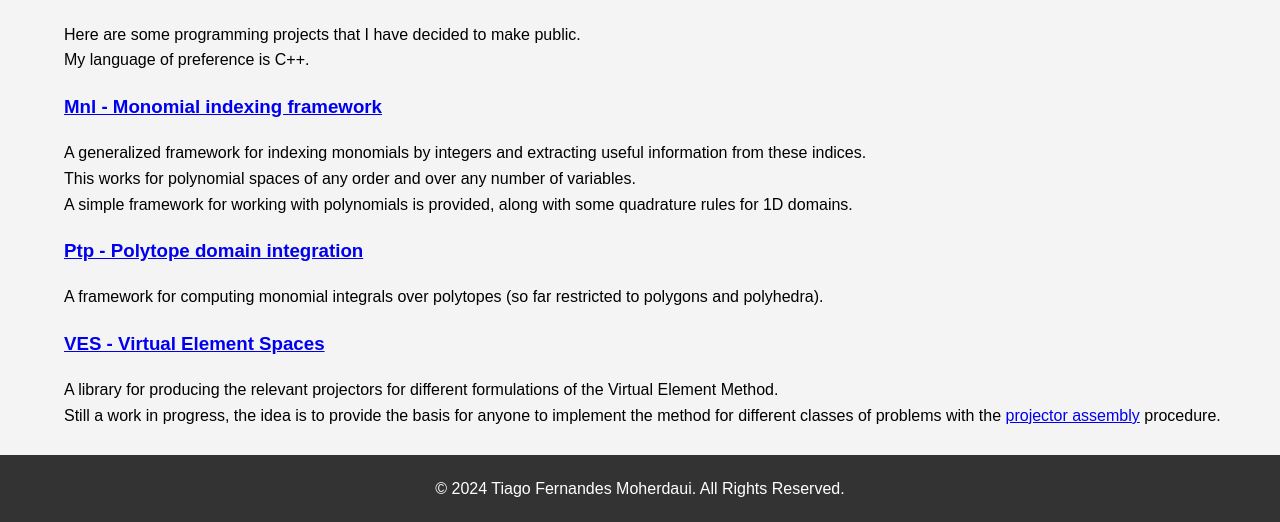
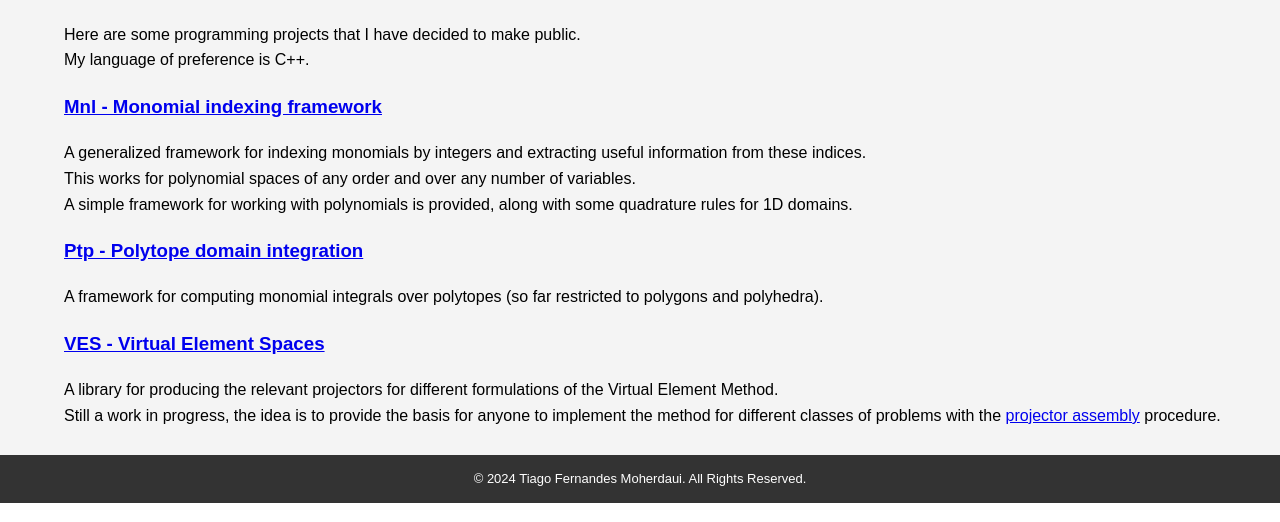
Before and after one commit to tiagomhrd/tiagomhrd.github.io, a plain HTML site: page index.html in a window 1280 px wide. Shown: the part 3523-4045 px from the top of the page. Drawn offline with Linux system fonts and the light colour scheme.

Commit message:
reduced footer font

```diff
--- a/styles.css
+++ b/styles.css
@@ -89,7 +89,8 @@ footer {
     background: #333;
     color: #fff;
     text-align: center;
-    padding: 5px 0px 5px 0px;
+    font-size:small;
+    padding: 1px 0px 1px 0px;
     position: static;
     width: 100%;
     bottom: 0;
```
